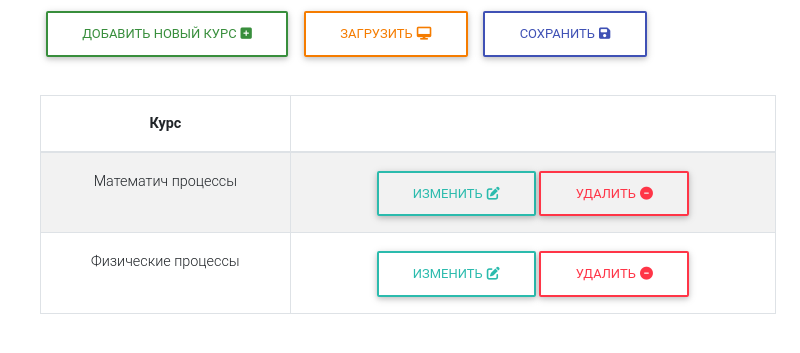
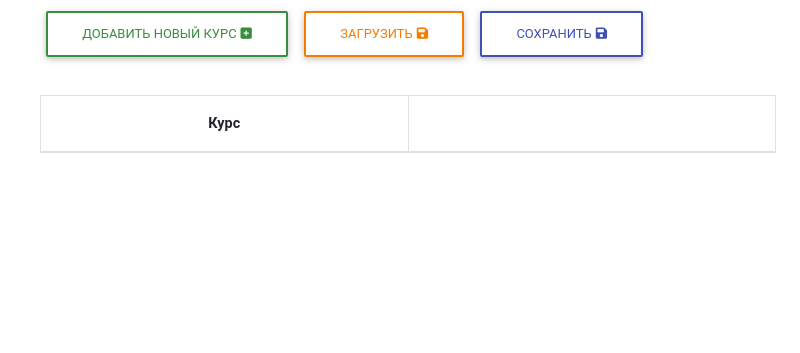
Before and after one commit to Nati098/test_system, an Electron app: page test_system_editor/index.html in a window 800 px wide. Shown: the part 91-444 px from the top of the page. Drawn offline with nearby package versions, Linux system fonts and the light colour scheme.

Commit message:
Add save and load

```diff
--- a/test_system_editor/index.html
+++ b/test_system_editor/index.html
@@ -42,9 +42,13 @@
     <h1>Список курсов</h1>
     <a role="button" class="btn btn-outline-dark-green" onclick="onCreateCourseBtnClick()">Добавить новый курс<i
         class="fas fa-plus-square pl-1"></i></a>
-    <a role="button" class="btn btn-outline-orange" onclick="onLoadBtnClick()">Загрузить<i
-        class="fas fa-desktop pl-1"></i></a>
-    <a role="button" class="btn btn-outline-indigo" onclick="onSaveBtnClick()">Сохранить<i class="fas fa-save pl-1"></i></a>
+
+    <a role="button" class="btn btn-outline-orange" id="loader-button" onclick="$('#loader-input').trigger('click')">Загрузить<i
+        class="fas fa-save pl-1"></i></a>
+    <input id="loader-input" type="file" style="display:none" onchange="loadGlobalCoursesFromFile(this.files)">
+
+    <a role="button" class="btn btn-outline-indigo" id="saver-button" onclick="saveGlobalCoursesToFile(event)">Сохранить<i
+        class="fas fa-save pl-1"></i></a>
   </div>
 
   <br>
@@ -184,176 +188,41 @@
 </html>
 
 <script>
-    let globalCourses = [
-        {
-            "courseName": "Математич процессы",
-            "courseId": "course1",
-            "tests": [
-                {
-                    "testName": "testNo1",
-                    "testId": "test1",
-                    "questions": [
-                        {
-                            "questionId": "question1",
-                            "questionName": "How are you?",
-                            "cost": 10,
-                            "answers": [
-                                {
-                                    "answerId": "answer1",
-                                    "answerName": "qwe",
-                                    "right": true,
-                                },
-                                {
-                                    "answerId": "answer2",
-                                    "answerName": "rty",
-                                    "right": false,
-                                },
-                                {
-                                    "answerId": "answer3",
-                                    "answerName": "asd",
-                                    "right": false,
-                                },
-                            ]
-                        },
-                        {
-                            "questionId": "question2",
-                            "questionName": "How qweqweqwe you?",
-                            "cost": 11,
-                            "answers": [
-                                {
-                                    "answerId": "answer1",
-                                    "answerName": "qwe",
-                                    "right": true,
-                                },
-                                {
-                                    "answerId": "answer2",
-                                    "answerName": "rty",
-                                    "right": false,
-                                },
-                                {
-                                    "answerId": "answer3",
-                                    "answerName": "asd",
-                                    "right": false,
-                                },
-                            ]
-                        },
-                        {
-                            "questionId": "question3",
-                            "questionName": "QQyou?",
-                            "cost": 100,
-                            "answers": [
-                                {
-                                    "answerId": "answer1",
-                                    "answerName": "qwe",
-                                    "right": true,
-                                },
-                                {
-                                    "answerId": "answer2",
-                                    "answerName": "rty",
-                                    "right": false,
-                                },
-                                {
-                                    "answerId": "answer3",
-                                    "answerName": "asd",
-                                    "right": false,
-                                },
-                            ]
-                        },
-                    ]
-                },
-                {
-                    "testName": "testNo2",
-                    "testId": "test2",
-                    "questions": [
-                        {
-                            "questionId": "question2",
-                            "questionName": "How are qweqwe?",
-                            "cost": 5,
-                            "answers": [
-                                {
-                                    "answerId": "answer1",
-                                    "answerName": "qwe",
-                                    "right": true,
-                                },
-                                {
-                                    "answerId": "answer2",
-                                    "answerName": "rty",
-                                    "right": false,
-                                },
-                                {
-                                    "answerId": "answer3",
-                                    "answerName": "asd",
-                                    "right": false,
-                                },
-                            ]
-                        },
-                    ]
+
+    function loadGlobalCoursesFromFile(files) {
+        if (files.length > 0) {
+            let reader = new FileReader();
+            reader.readAsText(files[0], "UTF-8");
+            reader.onload = function (evt) {
+                let raw = b64DecodeUnicode(evt.target.result).split("").reverse().join("");
+                let obj = JSON.parse(raw);
+
+                if (obj !== undefined) {
+                    globalCourses = obj;
+                    currentCourseIndex = -1;
+                    currentTestIndex = -1;
+                    currentQuestionIndex = -1;
+
+                    fillAllCoursesListTable();
+                } else {
+                    alert("Ошибка формата входного файла")
                 }
-            ]
-        },
-        {
-            "courseName": "Физические процессы",
-            "courseId": "course2",
-            "tests": [
-                {
-                    "testName": "testNo3",
-                    "testId": "test1",
-                    "questions": [
-                        {
-                            "questionId": "question3",
-                            "questionName": "ЦРФФФЕ",
-                            "cost": 10,
-                            "answers": [
-                                {
-                                    "answerId": "answer1",
-                                    "answerName": "qwe",
-                                    "right": true,
-                                },
-                                {
-                                    "answerId": "answer2",
-                                    "answerName": "rty",
-                                    "right": false,
-                                },
-                                {
-                                    "answerId": "answer3",
-                                    "answerName": "asd",
-                                    "right": false,
-                                },
-                            ]
-                        },
-                    ]
-                },
-                {
-                    "testName": "testNo2",
-                    "testId": "test2",
-                    "questions": [
-                        {
-                            "questionId": "question4",
-                            "questionName": "Hoуауаукпму",
-                            "cost": 5,
-                            "answers": [
-                                {
-                                    "answerId": "answer1",
-                                    "answerName": "qwe",
-                                    "right": true,
-                                },
-                                {
-                                    "answerId": "answer2",
-                                    "answerName": "rty",
-                                    "right": false,
-                                },
-                                {
-                                    "answerId": "answer3",
-                                    "answerName": "asd",
-                                    "right": false,
-                                },
-                            ]
-                        },
-                    ]
-                }
-            ]
+            };
+            reader.onerror = function (evt) {
+                alert("Ошибка чтения входного файла")
+            };
         }
-    ];
+    }
+
+    function saveGlobalCoursesToFile(e) {
+        let jsonStr = JSON.stringify(globalCourses).split("").reverse().join("");
+        let blob = new Blob([b64EncodeUnicode(jsonStr)], {type: 'text/plain'});
+        let link = $('#saver-button');
+        link.attr('download', 'courses.txt');
+        link.attr('href', URL.createObjectURL(blob));
+    }
+
+    let globalCourses = [];
 
     let currentCourseIndex = -1;
     let currentTestIndex = -1;
@@ -831,6 +700,19 @@
         return undefined
     }
 
+    function b64EncodeUnicode(str) {
+        return btoa(encodeURIComponent(str).replace(/%([0-9A-F]{2})/g,
+            function toSolidBytes(match, p1) {
+                return String.fromCharCode('0x' + p1);
+            }));
+    }
+
+    function b64DecodeUnicode(str) {
+        return decodeURIComponent(atob(str).split('').map(function (c) {
+            return '%' + ('00' + c.charCodeAt(0).toString(16)).slice(-2);
+        }).join(''));
+    }
+
     function togglePage(page) {
         if (page === "ALL_COURSES_PAGE") {
             $("#edit_course").hide();
```
